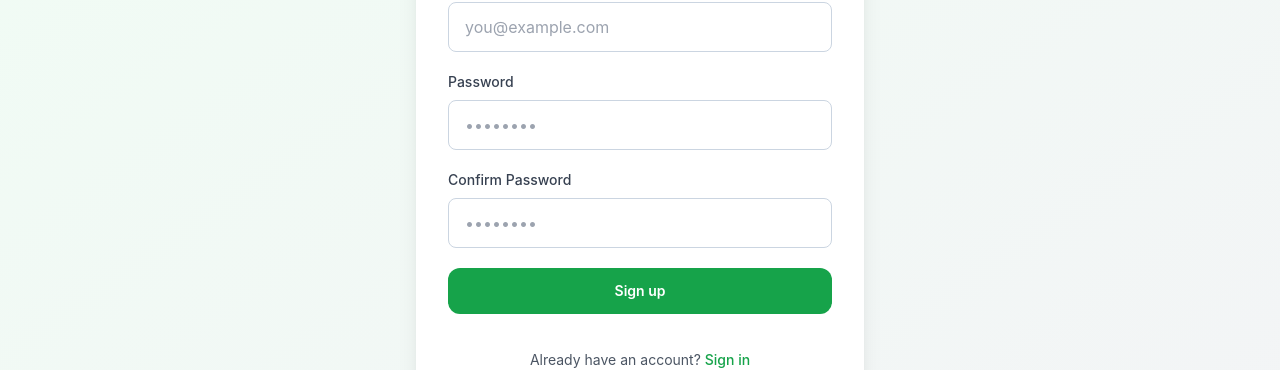
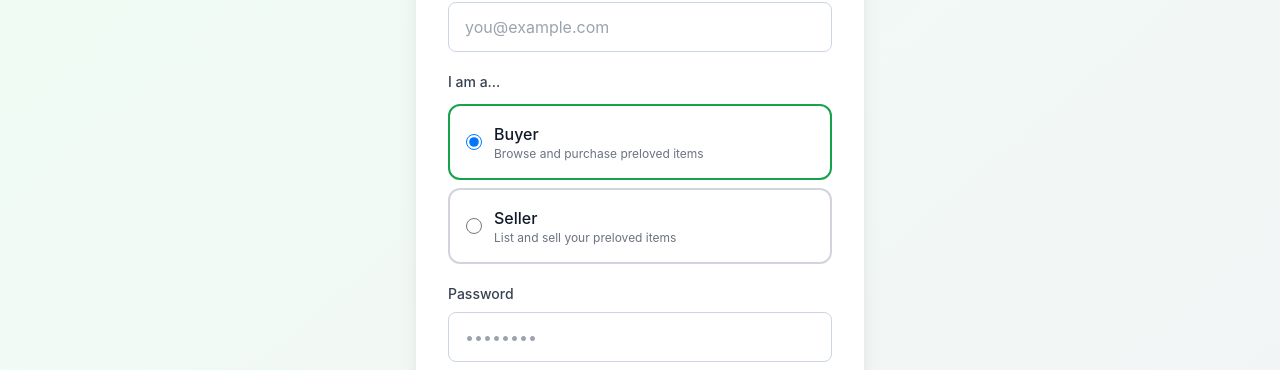
Before and after one commit to ThereseArcenal/prelovedph-marketplace, a React (Vite) app in the folder frontend/public/: page /register in a window 1280 px wide. Shown: the part 459-829 px from the top of the page. Built offline with nearby package versions, Linux system fonts and the light colour scheme; no server answers.

Commit message:
Enhance registration process to include user role selection and update profiles table accordingly

```diff
--- a/frontend/public/src/components/pages/Register.jsx
+++ b/frontend/public/src/components/pages/Register.jsx
@@ -10,6 +10,7 @@ const Register = () => {
     email: '',
     password: '',
     confirmPassword: '',
+    role: 'buyer', // default role
   });
   const [loading, setLoading] = useState(false);
   const [errors, setErrors] = useState({});
@@ -45,6 +46,10 @@ const Register = () => {
       newErrors.confirmPassword = 'Passwords do not match';
     }
 
+    if (!formData.role) {
+      newErrors.role = 'Please select a role';
+    }
+
     setErrors(newErrors);
     return Object.keys(newErrors).length === 0;
   };
@@ -55,7 +60,7 @@ const Register = () => {
     if (!validateForm()) return;
 
     setLoading(true);
-    const result = await register(formData.name, formData.email, formData.password);
+    const result = await register(formData.name, formData.email, formData.password, formData.role);
     setLoading(false);
 
     if (result.success) {
@@ -124,6 +129,53 @@ const Register = () => {
               />
               {errors.email && (
                 <p className="mt-1 text-xs text-red-500">{errors.email}</p>
+              )}
+            </div>
+
+            {/* Role Selection */}
+            <div>
+              <label className="block text-sm font-medium text-gray-700 mb-3">
+                I am a...
+              </label>
+              <div className="space-y-2">
+                <div className="flex items-center p-4 border-2 rounded-xl cursor-pointer transition"
+                     style={{borderColor: formData.role === 'buyer' ? 'rgb(22, 163, 74)' : 'rgb(209, 213, 219)'}}
+                     onClick={() => setFormData({ ...formData, role: 'buyer' })}>
+                  <input
+                    type="radio"
+                    id="buyer"
+                    name="role"
+                    value="buyer"
+                    checked={formData.role === 'buyer'}
+                    onChange={handleChange}
+                    className="w-4 h-4 text-green-600 cursor-pointer"
+                  />
+                  <label htmlFor="buyer" className="ml-3 flex-1 cursor-pointer">
+                    <span className="font-medium text-gray-900">Buyer</span>
+                    <p className="text-xs text-gray-500">Browse and purchase preloved items</p>
+                  </label>
+                </div>
+
+                <div className="flex items-center p-4 border-2 rounded-xl cursor-pointer transition"
+                     style={{borderColor: formData.role === 'seller' ? 'rgb(22, 163, 74)' : 'rgb(209, 213, 219)'}}
+                     onClick={() => setFormData({ ...formData, role: 'seller' })}>
+                  <input
+                    type="radio"
+                    id="seller"
+                    name="role"
+                    value="seller"
+                    checked={formData.role === 'seller'}
+                    onChange={handleChange}
+                    className="w-4 h-4 text-green-600 cursor-pointer"
+                  />
+                  <label htmlFor="seller" className="ml-3 flex-1 cursor-pointer">
+                    <span className="font-medium text-gray-900">Seller</span>
+                    <p className="text-xs text-gray-500">List and sell your preloved items</p>
+                  </label>
+                </div>
+              </div>
+              {errors.role && (
+                <p className="mt-2 text-xs text-red-500">{errors.role}</p>
               )}
             </div>
 
--- a/frontend/public/src/context/AuthContext.jsx
+++ b/frontend/public/src/context/AuthContext.jsx
@@ -63,9 +63,9 @@ export const AuthProvider = ({ children }) => {
     }
   };
 
-  const register = async (name, email, password) => {
+  const register = async (name, email, password, role) => {
     try {
-      const response = await api.post('/auth/register', { name, email, password });
+      const response = await api.post('/auth/register', { name, email, password, role });
       if (response.data.success) {
         toast.success('Registration successful! Please check your email to verify your account.');
         return { success: true };
```
Also changed, not shown: 2 other files (tests, documents, lock files or other folders).
